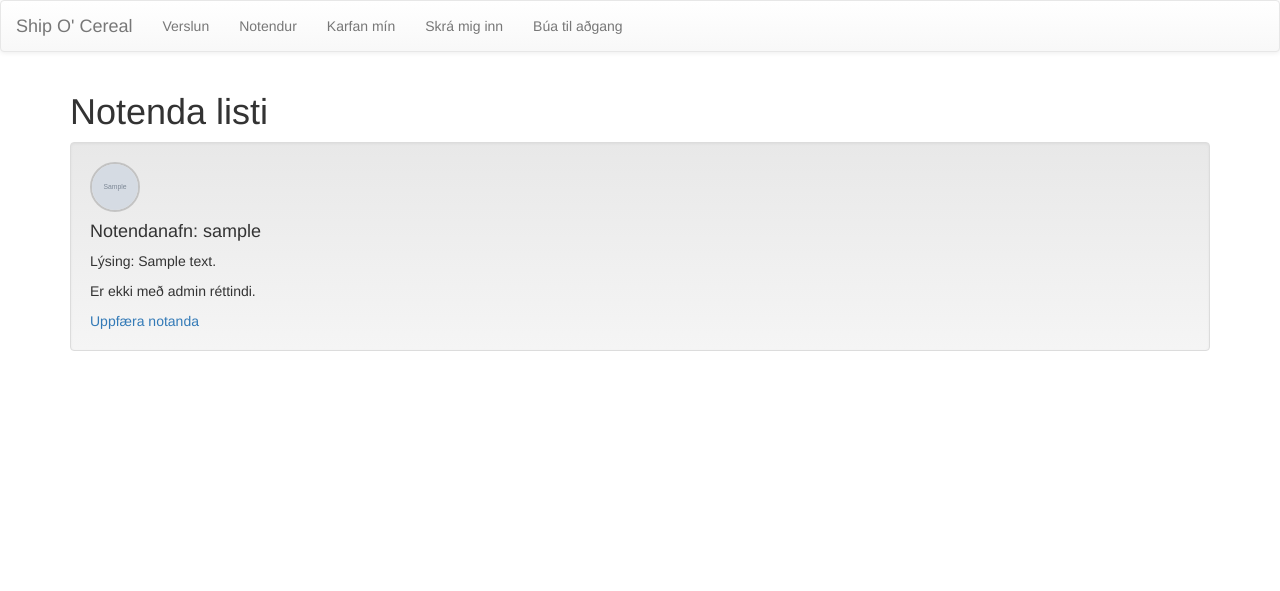
After one commit to magnsve/Verklegt-2, a Django app: template templates/administrate/administrate_users.html in a window 1280 px wide. The commit adds this page. Shown: the top 591 px of the page. Run offline with Django 3.2, Linux system fonts and the light colour scheme; the template is opened without the code that fills it: most values are stand-ins (such as "Sample title", 1, 10 or a date in 2020); grey boxes marked "Sample" are stand-in pictures; some libraries are stand-ins or nearby versions.

Commit message:
ýmislegt

```diff
--- a/administrate/urls.py
+++ b/administrate/urls.py
@@ -3,4 +3,7 @@ from . import views
 
 urlpatterns = [
     path('', views.index, name="administrate-index"),
+    path('administrate_users/<int:id>', views.administrate_users, name='administrate_users'),
+    path('administrate_products', views.administrate_products, name='administrate_products'),
+    path('update_user/<int:id>', views.update_profile, name='update_profile')
 ]
--- /dev/null
+++ b/templates/administrate/administrate_products.html
@@ -0,0 +1,4 @@
+{% extends 'base.html' %}
+{% block content %}
+
+{% endblock %}
--- /dev/null
+++ b/templates/administrate/administrate_users.html
@@ -0,0 +1,9 @@
+{% extends 'base.html' %}
+{% block content %}
+<div class="profiles">
+    <h1 class="red">Notenda listi</h1>
+    {% for profile in profiles %}
+        {% include 'administrate/single_profile.html' with profile=profile %}
+    {% endfor %}
+</div>
+{% endblock %}
--- a/templates/administrate/index.html
+++ b/templates/administrate/index.html
@@ -1,4 +1,5 @@
 {% extends 'base.html' %}
 {% block content %}
-    <h1>Þetta er placeholder.</h1>
+    <a href="{% url 'administrate_users' user.id %}" class="well administrate">Notenda umsýsla</a>
+    <a href="{% url 'administrate_products' %}" class="well administrate">Vöru umsýsla</a>
 {% endblock %}
--- /dev/null
+++ b/templates/administrate/single_profile.html
@@ -0,0 +1,11 @@
+<div class="well profile">
+    <img class="profile-image" src="{{ profile.profile_image }}"/>
+    <h4>Notendanafn: {{ profile.user.username }}</h4>
+    <p>Lýsing: {{ profile.bio }}</p>
+    {% if profile.admin %}
+        <p>Er með admin réttindi.</p>
+    {% else %}
+        <p>Er ekki með admin réttindi.</p>
+    {% endif %}
+    <a href="{% url 'update_profile' profile.id %}">Uppfæra notanda</a>
+</div>
--- a/templates/user/update_profile.html
+++ b/templates/administrate/update_profile.html
@@ -2,6 +2,7 @@
 {% block content %}
     <form class="form form-horizontal" action="{% url 'update_profile' id %}" method="post">
         {% csrf_token %}
+        <p class="form form-horizonta">Notandi: {{ form.name }}</p>
         {{ form }}
     <input type="submit" value="Vista" class="btn btn-primary pull-right" style="clear: both; margin: 10px 0"/>
     </form>
--- a/templates/navigation.html
+++ b/templates/navigation.html
@@ -16,9 +16,9 @@
       <ul class="nav navbar-nav">
         <li><a href="{% url 'product-index' %}">Verslun<span class="sr-only">(current)</span></a></li>
         <li><a href="{% url 'user-index' %}">Notendur<span class="sr-only">(current)</span></a></li>
-        <li><a href="{% url 'update_profile' %}">Ofurnotendur<span class="sr-only">(current)</span></a></li>
         <li><a href="{% url 'cart-index' %}">Karfan mín<span class="sr-only">(current)</span></a></li>
         {% if user.is_authenticated %}
+            <li><a href="{% url 'administrate-index' %}">Ofurnotendur<span class="sr-only">(current)</span></a></li>
             <li><a href="{% url 'profile' %}">Mín síða</a></li>
             <li><a href="{% url 'logout' %}">Skrá mig út</a></li>
         {% else %}
--- a/templates/user/login.html
+++ b/templates/user/login.html
@@ -3,7 +3,6 @@
     <form method="post" class="form form-horizontal">
         {% csrf_token %}
         {{ form }}
-        <input type="hidden" value="{% if request.REQUEST.next %}{{ request.REQUEST.next }}{% else %}{% if request.META.HTTP_REFERER %}{{ request.META.HTTP_REFERER }}{% else %}/{% endif %}{% endif %}" name="next" />
         <input type="submit" class="btn btn-primary" value="Skrá mig inn"/>
     </form>
 {% endblock %}
--- a/user/forms/profile_form.py
+++ b/user/forms/profile_form.py
@@ -1,3 +1,4 @@
+from django import forms
 from django.forms import ModelForm, widgets
 from user.models import Profile
 
@@ -15,9 +16,7 @@ class ProfileForm(ModelForm):
 class ProfileUpdateForm(ModelForm):
     class Meta:
         model = Profile
-        exclude = ['id']
+        exclude = ['id', 'user', 'bio', 'profile_image']
         widgets = {
-            'bio': widgets.TextInput(attrs={'class': 'form-control'}),
-            'profile_image': widgets.TextInput(attrs={'class': 'form-control'}),
             'admin': widgets.CheckboxInput(attrs={'class': 'checkbox'})
         }
--- a/user/urls.py
+++ b/user/urls.py
@@ -6,8 +6,6 @@ urlpatterns = [
     path('', views.index, name="user-index"),
     path('register', views.register, name='register'),
     path('login', LoginView.as_view(template_name='user/login.html'), name='login'),
-    path('logout-redirect', views.logout_redirect, name='logout_redirect'),
-    path('logout', LogoutView.as_view(next_page='logout_redirect'), name='logout'),
+    path('logout', LogoutView.as_view(next_page='login'), name='logout'),
     path('profile', views.profile, name='profile'),
-    path('profile/update_profile', views.update_profile, name='update_profile')
 ]
```
Also changed, not shown: administrate/views.py (+32 -1 lines), ship_o_cereal/decorators.py (added, +13 -0 lines), user/decorators.py (deleted, +0 -13 lines), user/views.py (+2 -18 lines).
